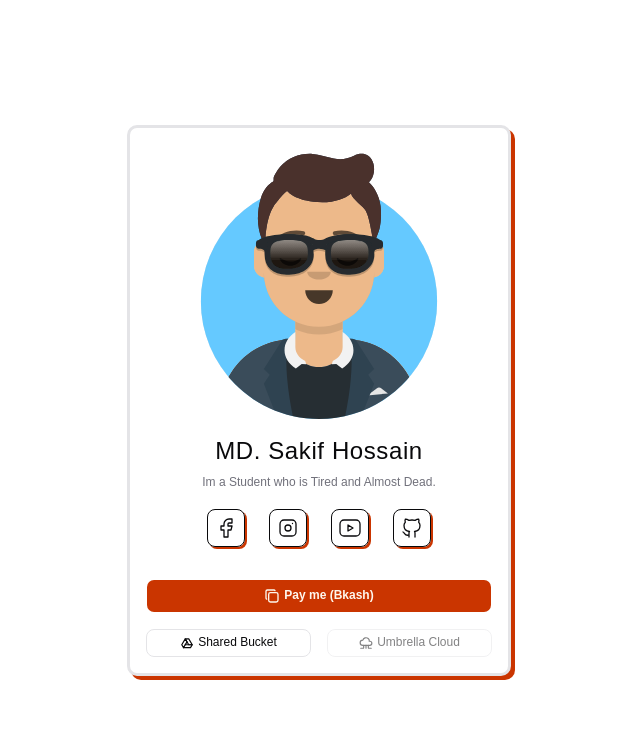
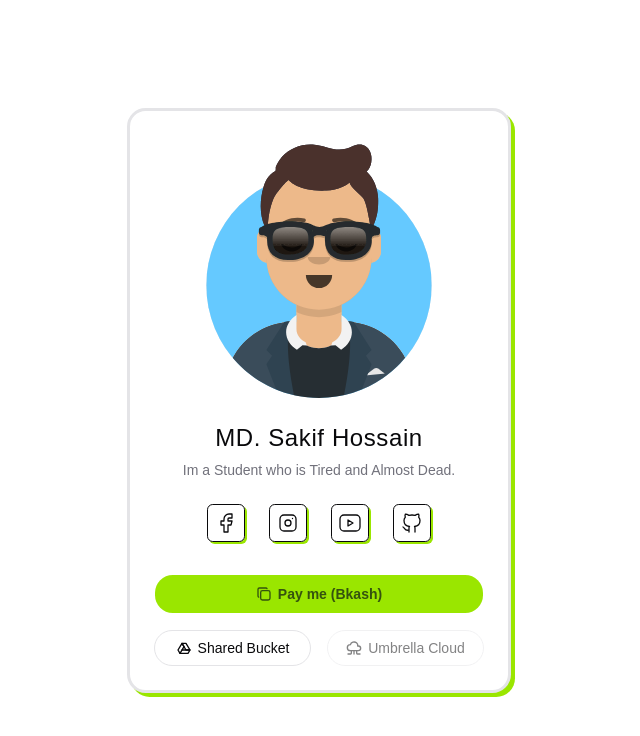
Before and after one commit to MdSakifHossain/MdSakifHossain-MCP, a React (Vite) app in the folder client/: page / in a window 1280 px wide. Shown: the top 736 px of the page, without its empty margins (321-961 px from the left). Built offline with nearby package versions, Linux system fonts and the light colour scheme.

Commit message:
chore(ui): update Theme

```diff
--- a/client/src/components/ui/button.tsx
+++ b/client/src/components/ui/button.tsx
@@ -3,13 +3,13 @@ import { cva, type VariantProps } from "class-variance-authority"
 import { cn } from "cn"
 
 const buttonVariants = cva(
-  "group/button inline-flex shrink-0 items-center justify-center rounded-md border border-transparent bg-clip-padding text-xs/relaxed font-medium whitespace-nowrap transition-all outline-none select-none focus-visible:border-ring focus-visible:ring-2 focus-visible:ring-ring/30 active:not-aria-[haspopup]:translate-y-px disabled:pointer-events-none disabled:opacity-50 aria-invalid:border-destructive aria-invalid:ring-2 aria-invalid:ring-destructive/20 dark:aria-invalid:border-destructive/50 dark:aria-invalid:ring-destructive/40 [&_svg]:pointer-events-none [&_svg]:shrink-0 [&_svg:not([class*='size-'])]:size-4",
+  "group/button inline-flex shrink-0 items-center justify-center rounded-4xl border border-transparent bg-clip-padding text-sm font-medium whitespace-nowrap transition-all outline-none select-none focus-visible:border-ring focus-visible:ring-3 focus-visible:ring-ring/30 active:not-aria-[haspopup]:translate-y-px disabled:pointer-events-none disabled:opacity-50 aria-invalid:border-destructive aria-invalid:ring-3 aria-invalid:ring-destructive/20 dark:aria-invalid:border-destructive/50 dark:aria-invalid:ring-destructive/40 [&_svg]:pointer-events-none [&_svg]:shrink-0 [&_svg:not([class*='size-'])]:size-4",
   {
     variants: {
       variant: {
         default: "bg-primary text-primary-foreground hover:bg-primary/80",
         outline:
-          "border-border hover:bg-input/50 hover:text-foreground aria-expanded:bg-muted aria-expanded:text-foreground dark:bg-input/30",
+          "border-border bg-background hover:bg-muted hover:text-foreground aria-expanded:bg-muted aria-expanded:text-foreground dark:bg-transparent dark:hover:bg-input/30",
         secondary:
           "bg-secondary text-secondary-foreground hover:bg-[color-mix(in_oklch,var(--secondary),var(--foreground)_5%)] aria-expanded:bg-secondary aria-expanded:text-secondary-foreground",
         ghost:
@@ -20,14 +20,14 @@ const buttonVariants = cva(
       },
       size: {
         default:
-          "h-7 gap-1 px-2 text-xs/relaxed has-data-[icon=inline-end]:pr-1.5 has-data-[icon=inline-start]:pl-1.5 [&_svg:not([class*='size-'])]:size-3.5",
-        xs: "h-5 gap-1 rounded-sm px-2 text-[0.625rem] has-data-[icon=inline-end]:pr-1.5 has-data-[icon=inline-start]:pl-1.5 [&_svg:not([class*='size-'])]:size-2.5",
-        sm: "h-6 gap-1 px-2 text-xs/relaxed has-data-[icon=inline-end]:pr-1.5 has-data-[icon=inline-start]:pl-1.5 [&_svg:not([class*='size-'])]:size-3",
-        lg: "h-8 gap-1 px-2.5 text-xs/relaxed has-data-[icon=inline-end]:pr-2 has-data-[icon=inline-start]:pl-2 [&_svg:not([class*='size-'])]:size-4",
-        icon: "size-7 [&_svg:not([class*='size-'])]:size-3.5",
-        "icon-xs": "size-5 rounded-sm [&_svg:not([class*='size-'])]:size-2.5",
-        "icon-sm": "size-6 [&_svg:not([class*='size-'])]:size-3",
-        "icon-lg": "size-8 [&_svg:not([class*='size-'])]:size-4",
+          "h-9 gap-1.5 px-3 has-data-[icon=inline-end]:pr-2.5 has-data-[icon=inline-start]:pl-2.5",
+        xs: "h-6 gap-1 px-2.5 text-xs has-data-[icon=inline-end]:pr-2 has-data-[icon=inline-start]:pl-2 [&_svg:not([class*='size-'])]:size-3",
+        sm: "h-8 gap-1 px-3 has-data-[icon=inline-end]:pr-2 has-data-[icon=inline-start]:pl-2",
+        lg: "h-10 gap-1.5 px-4 has-data-[icon=inline-end]:pr-3 has-data-[icon=inline-start]:pl-3",
+        icon: "size-9",
+        "icon-xs": "size-6 [&_svg:not([class*='size-'])]:size-3",
+        "icon-sm": "size-8",
+        "icon-lg": "size-10",
       },
     },
     defaultVariants: {
--- a/client/src/components/ui/card.tsx
+++ b/client/src/components/ui/card.tsx
@@ -11,7 +11,7 @@ function Card({
       data-slot="card"
       data-size={size}
       className={cn(
-        "group/card flex flex-col gap-(--card-spacing) overflow-hidden rounded-lg bg-card py-(--card-spacing) text-xs/relaxed text-card-foreground ring-1 ring-foreground/10 [--card-spacing:--spacing(4)] has-[>img:first-child]:pt-0 data-[size=sm]:[--card-spacing:--spacing(3)] *:[img:first-child]:rounded-t-lg *:[img:last-child]:rounded-b-lg",
+        "group/card flex flex-col gap-(--card-spacing) overflow-hidden rounded-4xl bg-card py-(--card-spacing) text-sm text-card-foreground shadow-md ring-1 ring-foreground/5 [--card-spacing:--spacing(6)] has-[>img:first-child]:pt-0 data-[size=sm]:[--card-spacing:--spacing(4)] dark:ring-foreground/10 *:[img:first-child]:rounded-t-4xl *:[img:last-child]:rounded-b-4xl",
         className
       )}
       {...props}
@@ -24,7 +24,7 @@ function CardHeader({ className, ...props }: React.ComponentProps<"div">) {
     <div
       data-slot="card-header"
       className={cn(
-        "group/card-header @container/card-header grid auto-rows-min items-start gap-1 rounded-t-lg px-(--card-spacing) has-data-[slot=card-action]:grid-cols-[1fr_auto] has-data-[slot=card-description]:grid-rows-[auto_auto] [.border-b]:pb-(--card-spacing)",
+        "group/card-header @container/card-header grid auto-rows-min items-start gap-1.5 rounded-t-4xl px-(--card-spacing) has-data-[slot=card-action]:grid-cols-[1fr_auto] has-data-[slot=card-description]:grid-rows-[auto_auto] [.border-b]:pb-(--card-spacing)",
         className
       )}
       {...props}
@@ -36,7 +36,7 @@ function CardTitle({ className, ...props }: React.ComponentProps<"div">) {
   return (
     <div
       data-slot="card-title"
-      className={cn("font-heading text-sm font-medium", className)}
+      className={cn("font-heading text-base font-medium", className)}
       {...props}
     />
   )
@@ -46,7 +46,7 @@ function CardDescription({ className, ...props }: React.ComponentProps<"div">) {
   return (
     <div
       data-slot="card-description"
-      className={cn("text-xs/relaxed text-muted-foreground", className)}
+      className={cn("text-sm text-muted-foreground", className)}
       {...props}
     />
   )
@@ -80,7 +80,7 @@ function CardFooter({ className, ...props }: React.ComponentProps<"div">) {
     <div
       data-slot="card-footer"
       className={cn(
-        "flex items-center rounded-b-lg px-(--card-spacing) [.border-t]:pt-(--card-spacing)",
+        "flex items-center rounded-b-4xl px-(--card-spacing) [.border-t]:pt-(--card-spacing)",
         className
       )}
       {...props}
--- a/client/src/components/ui/input-group.tsx
+++ b/client/src/components/ui/input-group.tsx
@@ -1,5 +1,3 @@
-"use client"
-
 import * as React from "react"
 import { cva, type VariantProps } from "class-variance-authority"
 import { cn } from "cn"
@@ -14,7 +12,7 @@ function InputGroup({ className, ...props }: React.ComponentProps<"div">) {
       data-slot="input-group"
       role="group"
       className={cn(
-        "group/input-group relative flex h-7 w-full min-w-0 items-center rounded-md border border-input bg-input/20 transition-colors outline-none in-data-[slot=combobox-content]:focus-within:border-inherit in-data-[slot=combobox-content]:focus-within:ring-0 has-data-[align=block-end]:rounded-md has-data-[align=block-start]:rounded-md has-[[data-slot=input-group-control]:focus-visible]:border-ring has-[[data-slot=input-group-control]:focus-visible]:ring-2 has-[[data-slot=input-group-control]:focus-visible]:ring-ring/30 has-[[data-slot][aria-invalid=true]]:border-destructive has-[[data-slot][aria-invalid=true]]:ring-2 has-[[data-slot][aria-invalid=true]]:ring-destructive/20 has-[textarea]:rounded-md has-[>[data-align=block-end]]:h-auto has-[>[data-align=block-end]]:flex-col has-[>[data-align=block-start]]:h-auto has-[>[data-align=block-start]]:flex-col has-[>textarea]:h-auto dark:bg-input/30 dark:has-[[data-slot][aria-invalid=true]]:ring-destructive/40 has-[>[data-align=block-end]]:[&>input]:pt-3 has-[>[data-align=block-start]]:[&>input]:pb-3 has-[>[data-align=inline-end]]:[&>input]:pr-1.5 has-[>[data-align=inline-start]]:[&>input]:pl-1.5",
+        "group/input-group relative flex h-9 w-full min-w-0 items-center rounded-4xl border border-transparent bg-input/50 transition-[color,box-shadow,background-color] outline-none in-data-[slot=combobox-content]:focus-within:border-inherit in-data-[slot=combobox-content]:focus-within:ring-0 has-data-[align=block-end]:rounded-3xl has-data-[align=block-start]:rounded-3xl has-[[data-slot=input-group-control]:focus-visible]:border-ring has-[[data-slot=input-group-control]:focus-visible]:ring-3 has-[[data-slot=input-group-control]:focus-visible]:ring-ring/30 has-[[data-slot][aria-invalid=true]]:border-destructive has-[[data-slot][aria-invalid=true]]:ring-3 has-[[data-slot][aria-invalid=true]]:ring-destructive/20 has-[textarea]:rounded-2xl has-[>[data-align=block-end]]:h-auto has-[>[data-align=block-end]]:flex-col has-[>[data-align=block-start]]:h-auto has-[>[data-align=block-start]]:flex-col has-[>textarea]:h-auto dark:has-[[data-slot][aria-invalid=true]]:ring-destructive/40 has-[>[data-align=block-end]]:[&>input]:pt-3 has-[>[data-align=block-start]]:[&>input]:pb-3 has-[>[data-align=inline-end]]:[&>input]:pr-1.5 has-[>[data-align=inline-start]]:[&>input]:pl-1.5",
         className
       )}
       {...props}
@@ -23,18 +21,16 @@ function InputGroup({ className, ...props }: React.ComponentProps<"div">) {
 }
 
 const inputGroupAddonVariants = cva(
-  "flex h-auto cursor-text items-center justify-center gap-1 py-2 text-xs/relaxed font-medium text-muted-foreground select-none group-data-[disabled=true]/input-group:opacity-50 **:data-[slot=kbd]:rounded-[calc(var(--radius-sm)-2px)] **:data-[slot=kbd]:bg-muted-foreground/10 **:data-[slot=kbd]:px-1 **:data-[slot=kbd]:text-[0.625rem] [&>svg:not([class*='size-'])]:size-3.5",
+  "flex h-auto cursor-text items-center justify-center gap-2 py-2 text-sm font-medium text-muted-foreground select-none group-data-[disabled=true]/input-group:opacity-50 **:data-[slot=kbd]:rounded-3xl **:data-[slot=kbd]:bg-muted-foreground/10 **:data-[slot=kbd]:px-1.5 [&>svg:not([class*='size-'])]:size-4",
   {
     variants: {
       align: {
-        "inline-start":
-          "order-first pl-2 has-[>button]:ml-[-0.275rem] has-[>kbd]:ml-[-0.275rem]",
-        "inline-end":
-          "order-last pr-2 has-[>button]:mr-[-0.275rem] has-[>kbd]:mr-[-0.275rem]",
+        "inline-start": "order-first pl-3 has-[>button]:-ml-1 has-[>kbd]:-ml-1",
+        "inline-end": "order-last pr-3 has-[>button]:-mr-1 has-[>kbd]:-mr-1",
         "block-start":
-          "order-first w-full justify-start px-2 pt-2 group-has-[>input]/input-group:pt-2 [.border-b]:pb-2",
+          "order-first w-full justify-start px-3 pt-3 group-has-[>input]/input-group:pt-3.5 [.border-b]:pb-3.5",
         "block-end":
-          "order-last w-full justify-start px-2 pb-2 group-has-[>input]/input-group:pb-2 [.border-t]:pt-2",
+          "order-last w-full justify-start px-3 pb-3 group-has-[>input]/input-group:pb-3.5 [.border-t]:pt-3.5",
       },
     },
     defaultVariants: {
@@ -66,14 +62,14 @@ function InputGroupAddon({
 }
 
 const inputGroupButtonVariants = cva(
-  "flex items-center gap-2 rounded-md text-xs/relaxed shadow-none",
+  "flex items-center gap-2 rounded-4xl text-sm shadow-none",
   {
     variants: {
       size: {
-        xs: "h-5 gap-1 rounded-[calc(var(--radius-sm)-2px)] px-1 [&>svg:not([class*='size-'])]:size-3",
-        sm: "gap-1",
-        "icon-xs": "size-6 p-0 has-[>svg]:p-0",
-        "icon-sm": "size-7 p-0 has-[>svg]:p-0",
+        xs: "h-6 gap-1 rounded-xl px-1.5 [&>svg:not([class*='size-'])]:size-3.5",
+        sm: "",
+        "icon-xs": "size-6 rounded-xl p-0 has-[>svg]:p-0",
+        "icon-sm": "size-8 p-0 has-[>svg]:p-0",
       },
     },
     defaultVariants: {
@@ -107,7 +103,7 @@ function InputGroupText({ className, ...props }: React.ComponentProps<"span">) {
   return (
     <span
       className={cn(
-        "flex items-center gap-2 text-xs/relaxed text-muted-foreground [&_svg]:pointer-events-none [&_svg:not([class*='size-'])]:size-4",
+        "flex items-center gap-2 text-sm text-muted-foreground [&_svg]:pointer-events-none [&_svg:not([class*='size-'])]:size-4",
         className
       )}
       {...props}
@@ -139,7 +135,7 @@ function InputGroupTextarea({
     <Textarea
       data-slot="input-group-control"
       className={cn(
-        "flex-1 resize-none rounded-none border-0 bg-transparent py-2 shadow-none ring-0 focus-visible:ring-0 aria-invalid:ring-0 dark:bg-transparent",
+        "flex-1 resize-none rounded-none border-0 bg-transparent py-2.5 shadow-none ring-0 focus-visible:ring-0 aria-invalid:ring-0 dark:bg-transparent",
         className
       )}
       {...props}
--- a/client/src/components/ui/input.tsx
+++ b/client/src/components/ui/input.tsx
@@ -8,7 +8,7 @@ function Input({ className, type, ...props }: React.ComponentProps<"input">) {
       type={type}
       data-slot="input"
       className={cn(
-        "h-7 w-full min-w-0 rounded-md border border-input bg-input/20 px-2 py-0.5 text-sm transition-colors outline-none file:inline-flex file:h-6 file:border-0 file:bg-transparent file:text-xs/relaxed file:font-medium file:text-foreground placeholder:text-muted-foreground focus-visible:border-ring focus-visible:ring-2 focus-visible:ring-ring/30 disabled:pointer-events-none disabled:cursor-not-allowed disabled:opacity-50 aria-invalid:border-destructive aria-invalid:ring-2 aria-invalid:ring-destructive/20 md:text-xs/relaxed dark:bg-input/30 dark:aria-invalid:border-destructive/50 dark:aria-invalid:ring-destructive/40",
+        "h-9 w-full min-w-0 rounded-3xl border border-transparent bg-input/50 px-3 py-1 text-base transition-[color,box-shadow,background-color] outline-none file:inline-flex file:h-7 file:border-0 file:bg-transparent file:text-sm file:font-medium file:text-foreground placeholder:text-muted-foreground focus-visible:border-ring focus-visible:ring-3 focus-visible:ring-ring/30 disabled:pointer-events-none disabled:cursor-not-allowed disabled:opacity-50 aria-invalid:border-destructive aria-invalid:ring-3 aria-invalid:ring-destructive/20 md:text-sm dark:aria-invalid:border-destructive/50 dark:aria-invalid:ring-destructive/40",
         className
       )}
       {...props}
--- a/client/src/components/ui/textarea.tsx
+++ b/client/src/components/ui/textarea.tsx
@@ -6,7 +6,7 @@ function Textarea({ className, ...props }: React.ComponentProps<"textarea">) {
     <textarea
       data-slot="textarea"
       className={cn(
-        "flex field-sizing-content min-h-16 w-full resize-none rounded-md border border-input bg-input/20 px-2 py-2 text-sm transition-colors outline-none placeholder:text-muted-foreground focus-visible:border-ring focus-visible:ring-2 focus-visible:ring-ring/30 disabled:cursor-not-allowed disabled:opacity-50 aria-invalid:border-destructive aria-invalid:ring-2 aria-invalid:ring-destructive/20 md:text-xs/relaxed dark:bg-input/30 dark:aria-invalid:border-destructive/50 dark:aria-invalid:ring-destructive/40",
+        "flex field-sizing-content min-h-16 w-full resize-none rounded-2xl border border-transparent bg-input/50 px-3 py-3 text-base transition-[color,box-shadow,background-color] outline-none placeholder:text-muted-foreground focus-visible:border-ring focus-visible:ring-3 focus-visible:ring-ring/30 disabled:cursor-not-allowed disabled:opacity-50 aria-invalid:border-destructive aria-invalid:ring-3 aria-invalid:ring-destructive/20 md:text-sm dark:aria-invalid:border-destructive/50 dark:aria-invalid:ring-destructive/40",
         className
       )}
       {...props}
--- a/client/src/components/ui/tooltip.tsx
+++ b/client/src/components/ui/tooltip.tsx
@@ -47,13 +47,13 @@ function TooltipContent({
         <TooltipPrimitive.Popup
           data-slot="tooltip-content"
           className={cn(
-            "z-50 inline-flex w-fit max-w-xs origin-(--transform-origin) items-center gap-1.5 rounded-md bg-foreground px-3 py-1.5 text-xs text-background has-data-[slot=kbd]:pr-1.5 data-[side=bottom]:slide-in-from-top-2 data-[side=inline-end]:slide-in-from-left-2 data-[side=inline-start]:slide-in-from-right-2 data-[side=left]:slide-in-from-right-2 data-[side=right]:slide-in-from-left-2 data-[side=top]:slide-in-from-bottom-2 **:data-[slot=kbd]:relative **:data-[slot=kbd]:isolate **:data-[slot=kbd]:z-50 **:data-[slot=kbd]:rounded-sm data-[state=delayed-open]:animate-in data-[state=delayed-open]:fade-in-0 data-[state=delayed-open]:zoom-in-95 data-open:animate-in data-open:fade-in-0 data-open:zoom-in-95 data-closed:animate-out data-closed:fade-out-0 data-closed:zoom-out-95",
+            "z-50 inline-flex w-fit max-w-xs origin-(--transform-origin) items-center gap-1.5 rounded-xl bg-foreground px-3 py-1.5 text-xs text-background has-data-[slot=kbd]:pr-1.5 data-[side=bottom]:slide-in-from-top-2 data-[side=inline-end]:slide-in-from-left-2 data-[side=inline-start]:slide-in-from-right-2 data-[side=left]:slide-in-from-right-2 data-[side=right]:slide-in-from-left-2 data-[side=top]:slide-in-from-bottom-2 **:data-[slot=kbd]:relative **:data-[slot=kbd]:isolate **:data-[slot=kbd]:z-50 **:data-[slot=kbd]:rounded-lg data-[state=delayed-open]:animate-in data-[state=delayed-open]:fade-in-0 data-[state=delayed-open]:zoom-in-95 data-open:animate-in data-open:fade-in-0 data-open:zoom-in-95 data-closed:animate-out data-closed:fade-out-0 data-closed:zoom-out-95",
             className
           )}
           {...props}
         >
           {children}
-          <TooltipPrimitive.Arrow className="z-50 size-2.5 translate-y-[calc(-50%-2px)] rotate-45 rounded-[2px] bg-foreground fill-foreground data-[side=bottom]:top-1 data-[side=inline-end]:top-1/2! data-[side=inline-end]:-left-1 data-[side=inline-end]:-translate-y-1/2 data-[side=inline-start]:top-1/2! data-[side=inline-start]:-right-1 data-[side=inline-start]:-translate-y-1/2 data-[side=left]:top-1/2! data-[side=left]:-right-1 data-[side=left]:-translate-y-1/2 data-[side=right]:top-1/2! data-[side=right]:-left-1 data-[side=right]:-translate-y-1/2 data-[side=top]:-bottom-2.5" />
+          <TooltipPrimitive.Arrow className="z-50 size-2.5 translate-y-[calc(-50%-2px)] rotate-45 rounded-[2px] bg-foreground fill-foreground data-[side=bottom]:top-1 data-[side=inline-end]:top-1/2! data-[side=inline-end]:-left-1 data-[side=inline-end]:translate-x-[1.5px] data-[side=inline-end]:-translate-y-1/2 data-[side=inline-start]:top-1/2! data-[side=inline-start]:-right-1 data-[side=inline-start]:translate-x-[-1.5px] data-[side=inline-start]:-translate-y-1/2 data-[side=left]:top-1/2! data-[side=left]:-right-1 data-[side=left]:translate-x-[-1.5px] data-[side=left]:-translate-y-1/2 data-[side=right]:top-1/2! data-[side=right]:-left-1 data-[side=right]:translate-x-[1.5px] data-[side=right]:-translate-y-1/2 data-[side=top]:-bottom-2.5" />
         </TooltipPrimitive.Popup>
       </TooltipPrimitive.Positioner>
     </TooltipPrimitive.Portal>
--- a/client/src/index.css
+++ b/client/src/index.css
@@ -7,7 +7,7 @@
 
 @theme inline {
   --font-heading: var(--font-sans);
-  --font-sans: "Inter Variable", sans-serif;
+  --font-sans: 'Inter Variable', sans-serif;
   --color-sidebar-ring: var(--sidebar-ring);
   --color-sidebar-border: var(--sidebar-border);
   --color-sidebar-accent-foreground: var(--sidebar-accent-foreground);
@@ -55,8 +55,8 @@
   --card-foreground: oklch(0.141 0.005 285.823);
   --popover: oklch(1 0 0);
   --popover-foreground: oklch(0.141 0.005 285.823);
-  --primary: oklch(0.553 0.195 38.402);
-  --primary-foreground: oklch(0.98 0.016 73.684);
+  --primary: oklch(0.841 0.238 128.85);
+  --primary-foreground: oklch(0.405 0.101 131.063);
   --secondary: oklch(0.967 0.001 286.375);
   --secondary-foreground: oklch(0.21 0.006 285.885);
   --muted: oklch(0.967 0.001 286.375);
@@ -72,11 +72,11 @@
   --chart-3: oklch(0.442 0.017 285.786);
   --chart-4: oklch(0.37 0.013 285.805);
   --chart-5: oklch(0.274 0.006 286.033);
-  --radius: 0.625rem;
+  --radius: 0.45rem;
   --sidebar: oklch(0.985 0 0);
   --sidebar-foreground: oklch(0.141 0.005 285.823);
-  --sidebar-primary: oklch(0.646 0.222 41.116);
-  --sidebar-primary-foreground: oklch(0.98 0.016 73.684);
+  --sidebar-primary: oklch(0.648 0.2 131.684);
+  --sidebar-primary-foreground: oklch(0.986 0.031 120.757);
   --sidebar-accent: oklch(0.967 0.001 286.375);
   --sidebar-accent-foreground: oklch(0.21 0.006 285.885);
   --sidebar-border: oklch(0.92 0.004 286.32);
@@ -90,8 +90,8 @@
   --card-foreground: oklch(0.985 0 0);
   --popover: oklch(0.21 0.006 285.885);
   --popover-foreground: oklch(0.985 0 0);
-  --primary: oklch(0.47 0.157 37.304);
-  --primary-foreground: oklch(0.98 0.016 73.684);
+  --primary: oklch(0.768 0.233 130.85);
+  --primary-foreground: oklch(0.405 0.101 131.063);
   --secondary: oklch(0.274 0.006 286.033);
   --secondary-foreground: oklch(0.985 0 0);
   --muted: oklch(0.274 0.006 286.033);
@@ -109,8 +109,8 @@
   --chart-5: oklch(0.274 0.006 286.033);
   --sidebar: oklch(0.21 0.006 285.885);
   --sidebar-foreground: oklch(0.985 0 0);
-  --sidebar-primary: oklch(0.705 0.213 47.604);
-  --sidebar-primary-foreground: oklch(0.98 0.016 73.684);
+  --sidebar-primary: oklch(0.768 0.233 130.85);
+  --sidebar-primary-foreground: oklch(0.274 0.072 132.109);
   --sidebar-accent: oklch(0.274 0.006 286.033);
   --sidebar-accent-foreground: oklch(0.985 0 0);
   --sidebar-border: oklch(1 0 0 / 10%);
```
Also changed, not shown: client/src/components/ui/command.tsx (+12 -10 lines), client/src/components/ui/dialog.tsx (+11 -6 lines), client/components.json.
